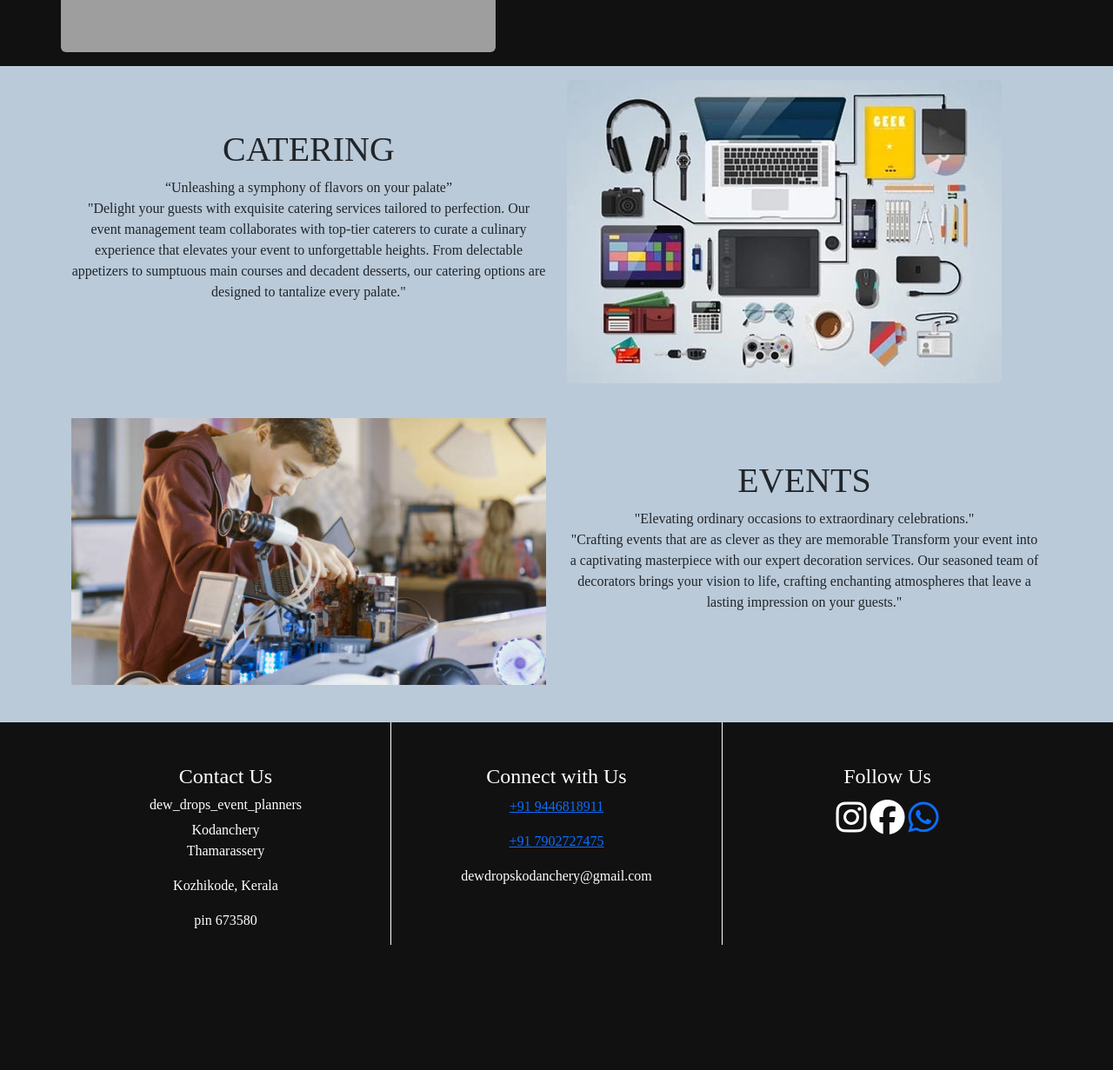
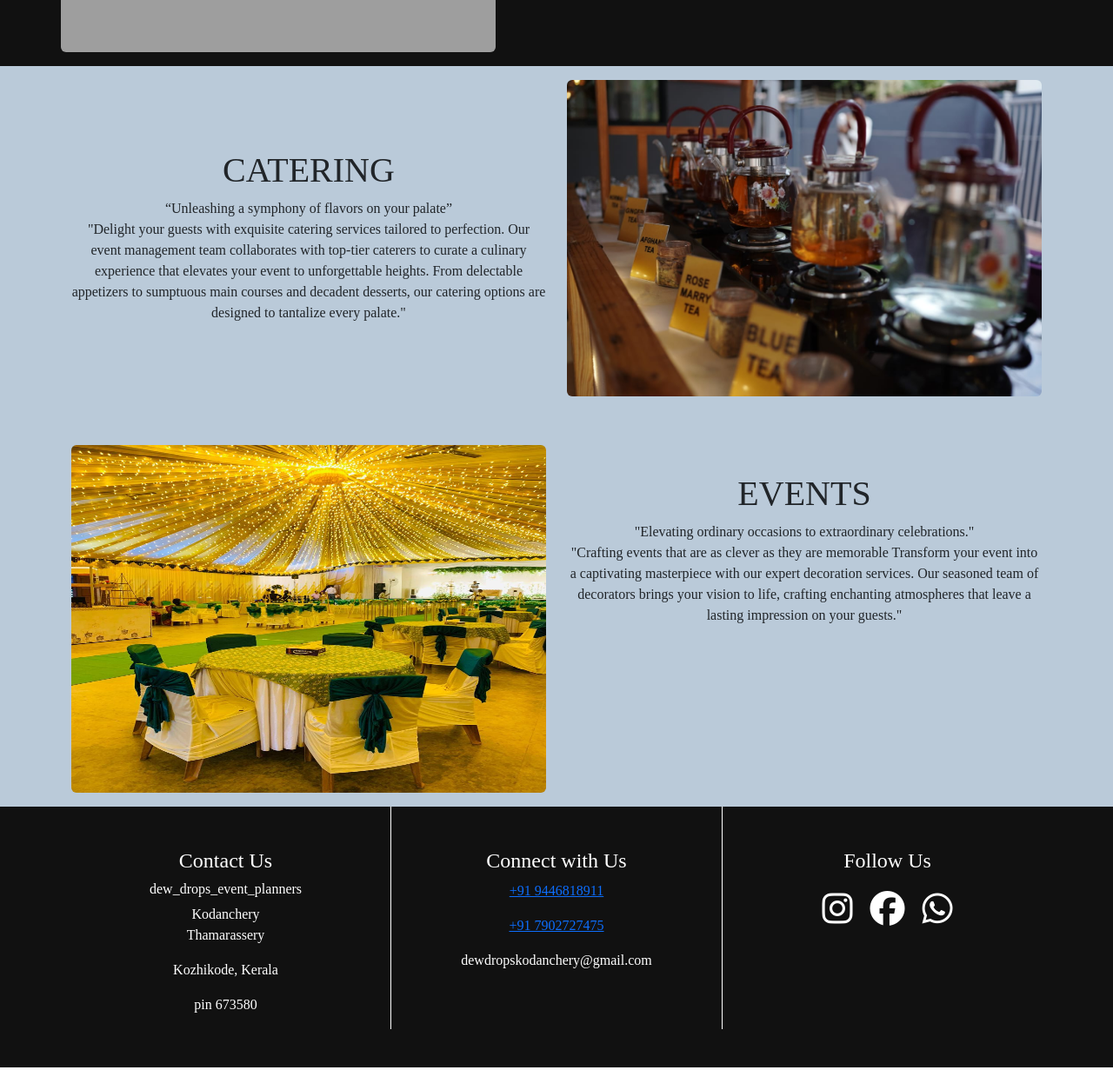
Before and after one commit to AidaSoji123/dewdropswebsite, a plain HTML site: page index.html in a window 1280 px wide. Shown: the part 1256-2487 px from the top of the page at 87% size. Drawn offline with nearby package versions, Linux system fonts and the light colour scheme; grey boxes are pictures that could not be loaded.

```diff
--- a/assets/custom.css
+++ b/assets/custom.css
@@ -79,6 +79,6 @@
 
 }
 .footer{
-  min-height: 400px;
+  min-height: 300px;
   background-color: #111;
 }
--- a/index.html
+++ b/index.html
@@ -311,8 +311,9 @@
     <!--Proaudio-->
     <div class="container-fluid" style="background-color: #bacad9">
       <div class="container">
-        <div class="row">
-          <div class="col-12 col-md-6 mt-lg-4" style="min-height: 350px">
+        <div class="row ">
+
+          <div class="col-12 col-md-6 mt-lg-4" style="min-height: 350px"><br>
             <h4 class="display-6 text-dark text-center mt-5">CATERING</h4>
             <p class="text-center">
               “Unleashing a symphony of flavors on your palate” <br />
@@ -326,7 +327,7 @@
           </div>
           <div class="col-12 col-md-6 rounded">
             <img
-              src="./assets/imgs/img3.jpeg"
+              src="./assets/imgs/tea.jpeg"
               class="img-fluid rounded mt-3 mb-3"
               style="max-width: 100%; height: auto"
             />
@@ -353,9 +354,9 @@
           </div>
           <div class="col-12 col-md-6 mt-lg-4 order-lg-first">
             <img
-              src="./assets/imgs/img2.jpeg"
-              class="img-fluid"
-              style="max-width: 100%; height: auto"
+              src="./assets/imgs/panthal.jpeg"
+              class="img-fluid rounded mt-3 mb-3"
+              style="max-width: 100%; height: 400px; width:100%"
             />
           </div>
         </div>
@@ -392,14 +393,14 @@
             <h4 class="text-white text-center mt-5">Follow Us</h4>
             <p class="text-center">
               <a href="https://www.instagram.com/dew_drops_event_planners"
-                ><i class="fa-brands fa-instagram display-6 text-white"></i
+                ><i class="fa-brands fa-instagram display-6 text-white m-2 "></i
               ></a>
               <a href="https://www.facebook.com/jinju.joseph.35?mibextid=ZbWKwL"
-                ><i class="fa-brands fa-facebook display-6 text-white"></i
+                ><i class="fa-brands fa-facebook display-6 text-white m-2"></i
               ></a>
               <a href="https://api.whatsapp.com/send?phone=919446818911"
                 ><i
-                  class="fa-brands fa-whatsapp display-6"
+                  class="fa-brands fa-whatsapp display-6 text-white m-2"
                   aria-hidden="true"
                 ></i
               ></a>
```
Also changed, not shown: assets/imgs/img3.jpeg (deleted), assets/imgs/img4.jpeg (deleted), assets/imgs/logo.jpeg (deleted), assets/imgs/panthal.jpg (added).
